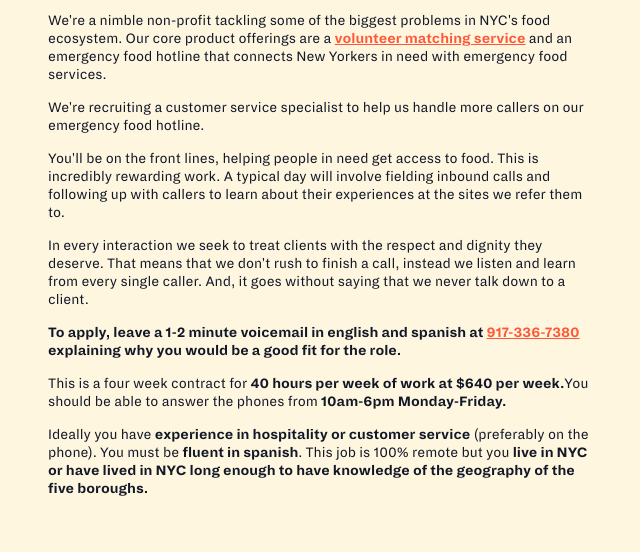
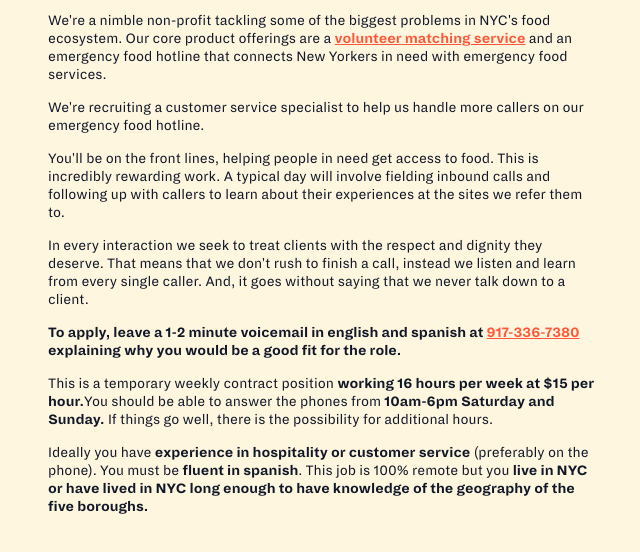
Before and after one commit to alexgodin/lemontree-corp, a plain HTML site: page hiring.html in a window 1280 px wide. Shown: the part 216-768 px from the top of the page, without its empty margins (317-957 px from the left). Drawn offline with Linux system fonts and the light colour scheme.

Commit message:
new hours

```diff
--- a/hiring.html
+++ b/hiring.html
@@ -21,9 +21,10 @@
     <a href="tel:9173367380">
     917-336-7380</a> explaining why you would be a good fit for the
     role.</strong></p>
-    <p>This is a four week contract for <strong>40 hours per week of work at
-    $640 per week.</strong>You should be able to answer the phones from<strong>
-    10am-6pm Monday-Friday.</strong></p>
+    <p>This is a temporary weekly contract position <strong>working 16 hours per week at
+    $15 per hour.</strong>You should be able to answer the phones from<strong>
+    10am-6pm Saturday and Sunday.</strong> If things go well, there is the
+    possibility for additional hours.</p>
     <p>Ideally you have <strong>experience in hospitality or customer
     service</strong> (preferably on the phone). You must be <strong>fluent in spanish</strong>.
     This job is 100% remote but you <strong> live in NYC or have lived in NYC long
```
